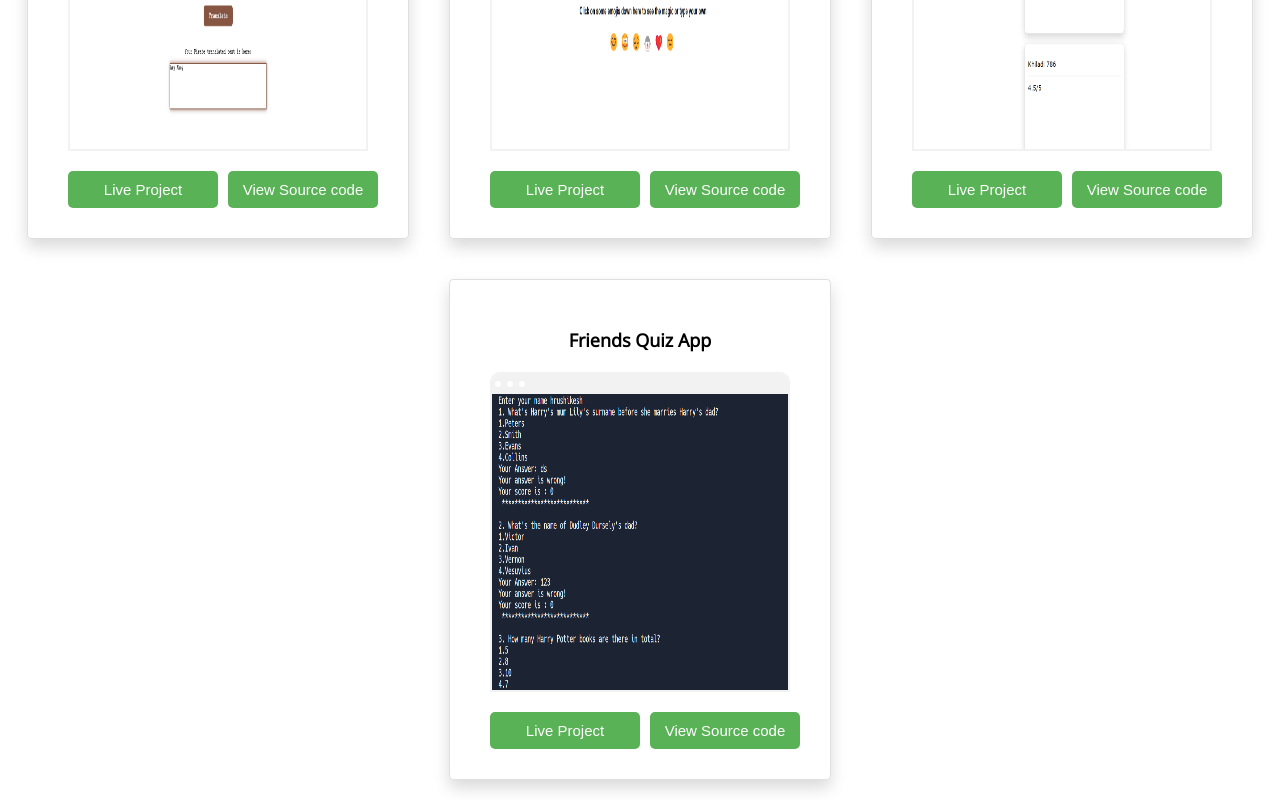
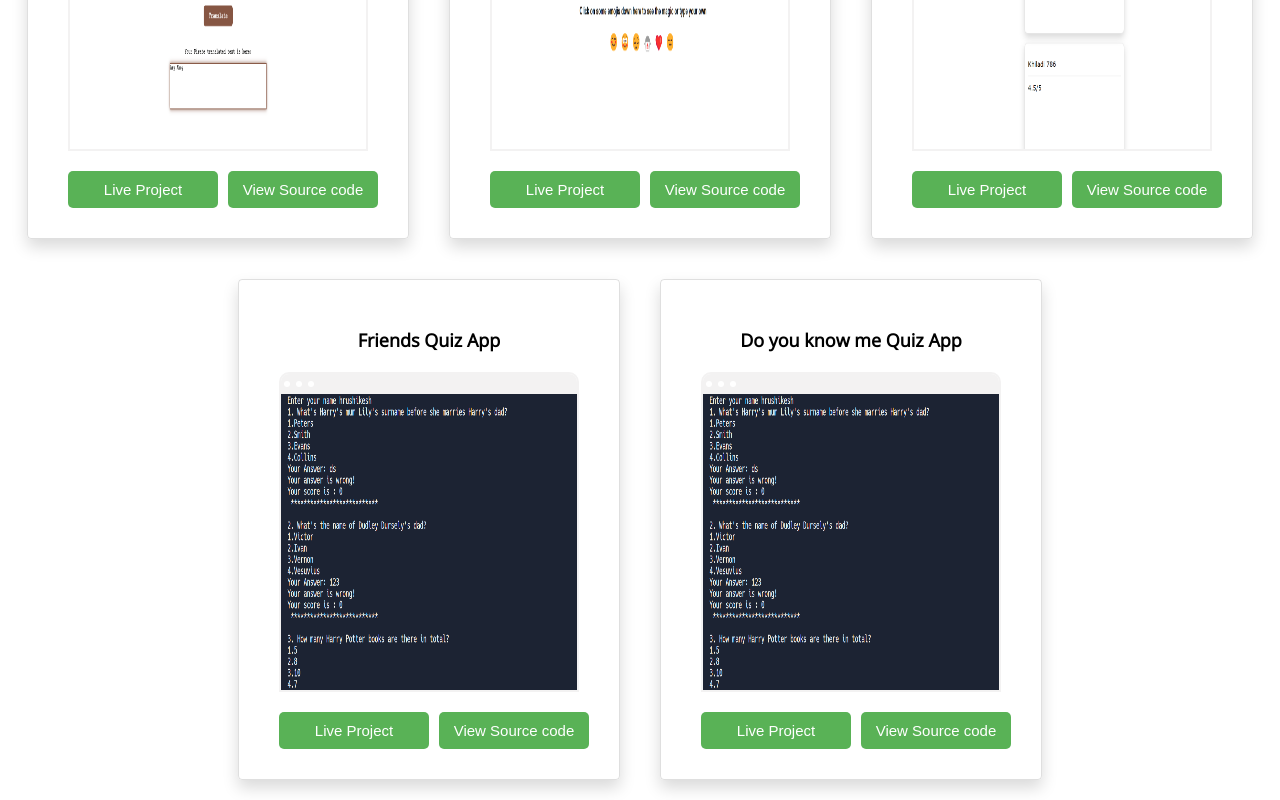
Before and after one commit to Hrushikesh1430/Portfolio, a React (Create React App) app: page /projects in a window 1280 px wide. Shown: the part 1545-2345 px from the top of the page. Built offline with nearby package versions, Linux system fonts and the light colour scheme.

Commit message:
portfolio update

```diff
--- a/src/data/projectData.js
+++ b/src/data/projectData.js
@@ -55,20 +55,28 @@
     img: "emoji.png",
     link: "https://eu208y.csb.app/",
     title: "Emoji to Text Converter App",
-    source: "https://codesandbox.io/s/eu208y",
+    source: "https://github.com/Hrushikesh1430/Mark-8-Emoticon-Interpreter-App",
   },
   {
     id: 9,
     img: "bollywood.png",
     link: "https://b7mifk.csb.app/",
     title: "Bollywood Movie Recommender App",
-    source: "https://codesandbox.io/s/b7mifk",
+    source:
+      "https://github.com/Hrushikesh1430/Mark-9-Bollywood-Movie-Recommender",
   },
   {
     id: 10,
     img: "friends.png",
-    link: "https://replit.com/@HrushikeshTawde/MarkOneProjectFriends?v=1",
+    link: "https://replit.com/@HrushikeshTawde/MarkOneProjectFriends?embed=true",
     title: "Friends Quiz App",
-    source: "https://replit.com/@HrushikeshTawde/MarkOneProjectFriends?v=1",
+    source: "https://github.com/Hrushikesh1430/Neog_MarkTwo_Project_Friends",
+  },
+  {
+    id: 11,
+    img: "friends.png",
+    link: "https://replit.com/@HrushikeshTawde/MarkOneDoyouknowme?embed=true",
+    title: "Do you know me Quiz App",
+    source: "https://github.com/Hrushikesh1430/MarkOne_Do_you_know_me",
   },
 ];
```
